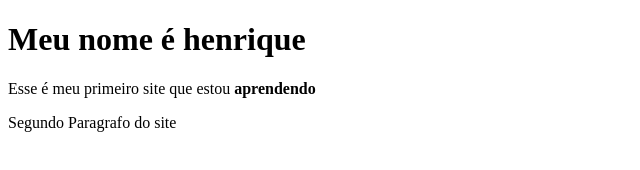
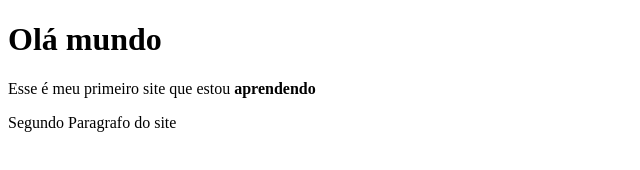
Before and after one commit to RickCeschini/Aula-1-Html, a plain HTML site: page Aula1.html in a window 1280 px wide. Shown: the whole page, without its empty margins (0-640 px from the left). Drawn offline with Linux system fonts and the light colour scheme.

Commit message:
Update Aula1.html

```diff
--- a/Aula1.html
+++ b/Aula1.html
@@ -6,7 +6,7 @@
     </head>
         <body>
             <h1>
-                Meu nome é henrique
+                Olá mundo
             </h1>
 
             <p>
```
